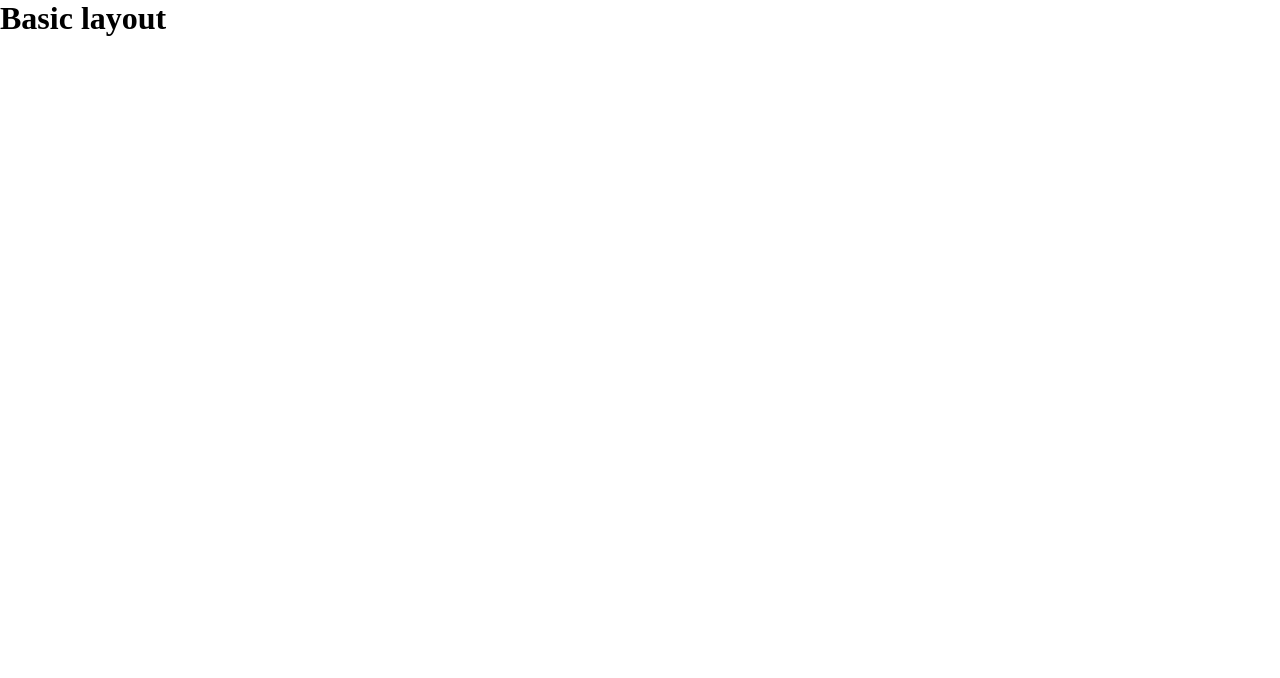
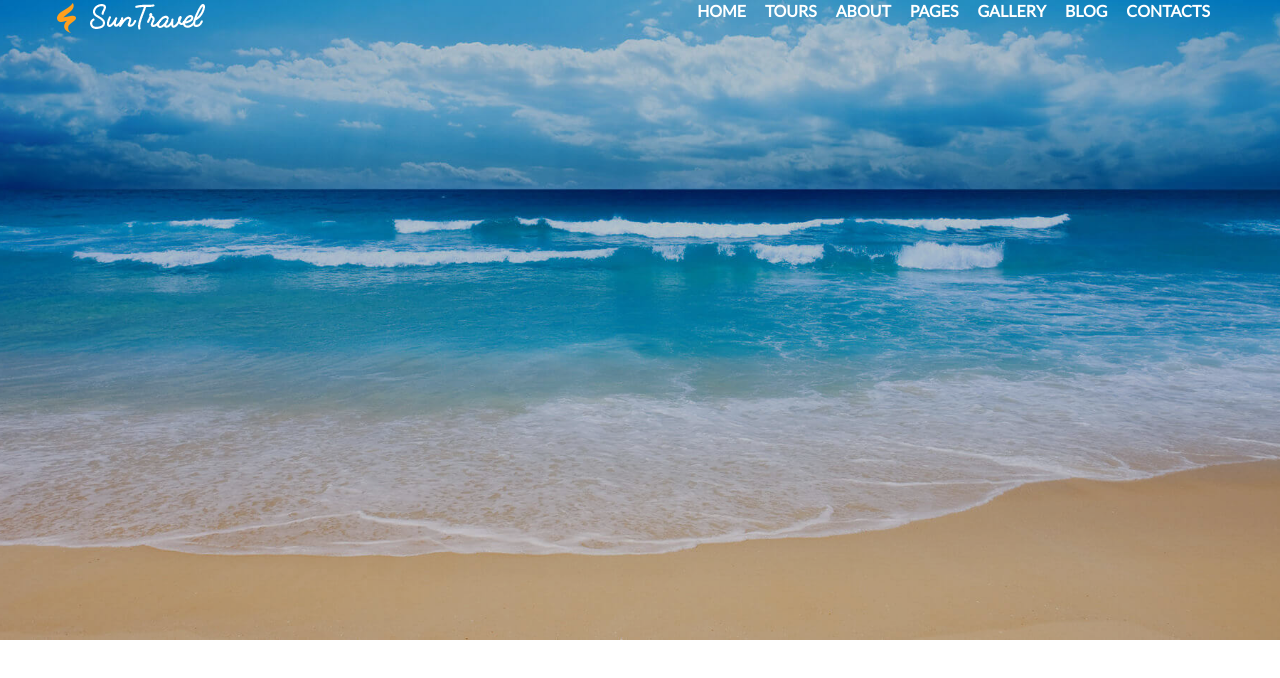
Before and after one commit to Lucky-Martin/dream-vacation-school, a plain HTML site: page index.html in a window 1280 px wide. Drawn offline with nearby package versions, Linux system fonts and the light colour scheme.

Commit message:
Create navigation

```diff
--- a/assets/css/style.css
+++ b/assets/css/style.css
@@ -1,4 +1,48 @@
+@import url('https://fonts.googleapis.com/css2?family=Lato&display=swap');
+
 * {
     margin: 0;
     padding: 0;
 }
+
+/* Header */
+
+header {
+    position: relative;
+    background: url("../images/background.jpg") no-repeat center center;
+    background-size: cover;
+    min-height: 80vh;
+    z-index: 10;
+}
+header::before {
+    position: absolute;
+    content: '';
+    top: 0;
+    right: 0;
+    bottom: 0;
+    left: 0;
+    background: rgba(0, 0, 0, 0.2);
+    z-index: -1;
+}
+header .navigation .logo {
+    float: left;
+}
+header .navigation .items {
+    float: right;
+}
+header .navigation .items ul {
+    list-style-type: none;
+}
+header .navigation .items ul li {
+    display: inline-block;
+    margin-right: 15px;
+}
+header .navigation .items ul li a {
+    color: #fff;
+    text-transform: uppercase;
+    font-family: 'Lato', sans-serif;
+    font-weight: bold;
+    font-size: 16px;
+}
+
+/* End header */
--- a/index.html
+++ b/index.html
@@ -5,11 +5,49 @@
     <meta http-equiv="X-UA-Compatible" content="IE=edge">
     <meta name="viewport" content="width=device-width, initial-scale=1.0">
     <title>Dream Vacation</title>
+    <link rel="stylesheet" href="https://maxcdn.bootstrapcdn.com/bootstrap/3.3.7/css/bootstrap.min.css" integrity="sha384-BVYiiSIFeK1dGmJRAkycuHAHRg32OmUcww7on3RYdg4Va+PmSTsz/K68vbdEjh4u" crossorigin="anonymous">
     <link rel="stylesheet" href="assets/css/style.css">
 </head>
 <body>
 
-    <h1>Basic layout</h1>
+    <header>
+        <div class="navigation">
+            <div class="container">
+                <div class="row">
+                    <div class="col-12">
+                        <div class="logo">
+                            <img src="assets/images/logo.png" alt="Logo">
+                        </div>
+                        <div class="items">
+                            <ul>
+                                <li>
+                                    <a href="#">Home</a>
+                                </li>
+                                <li>
+                                    <a href="#">Tours</a>
+                                </li>
+                                <li>
+                                    <a href="#">About</a>
+                                </li>
+                                <li>
+                                    <a href="#">Pages</a>
+                                </li>
+                                <li>
+                                    <a href="#">Gallery</a>
+                                </li>
+                                <li>
+                                    <a href="#">Blog</a>
+                                </li>
+                                <li>
+                                    <a href="#">Contacts</a>
+                                </li>
+                            </ul>
+                        </div>
+                    </div>
+                </div>
+            </div>
+        </div>
+    </header>
 
     <!-- Scripts -->
     <script src="assets/js/app.js"></script>
```
